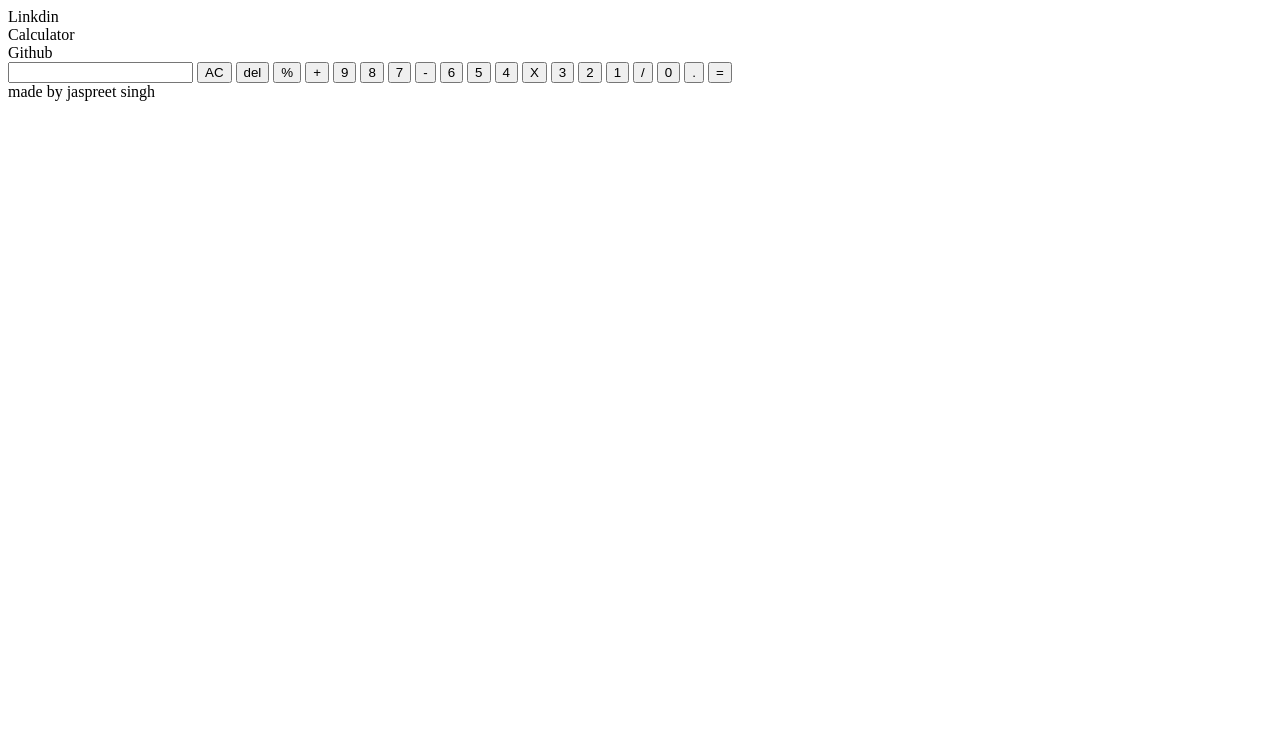
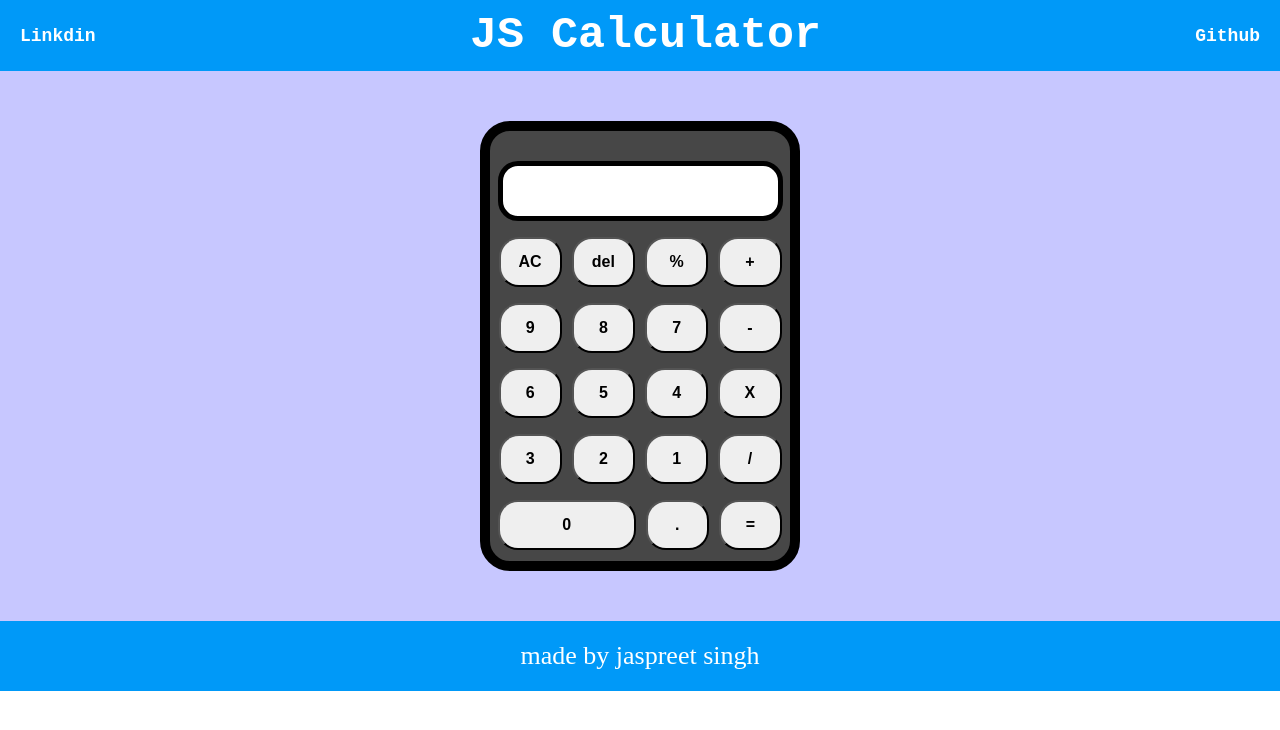
Before and after one commit to Jaspreet-Singh-gill/jscalculator, a plain HTML site: page index.html in a window 1280 px wide. Drawn offline with Linux system fonts and the light colour scheme.

Commit message:
fontend calculator

```diff
--- a/index.html
+++ b/index.html
@@ -9,13 +9,13 @@
 <body>
     <div class ="header">
         <div class ="h1">
-            Linkdin
+            <a href = "https://www.linkedin.com/in/jaspreet-singh-a45035341/">Linkdin</a>
         </div>
         <div class ="h2">
-            Calculator
+            JS Calculator
         </div>
         <div class ="h3">
-            Github
+            <a href ="https://github.com/Jaspreet-Singh-gill">Github</a>
         </div>
     </div>
 
--- a/style.css
+++ b/style.css
@@ -0,0 +1,96 @@
+body{
+    margin:0px;
+}
+
+.header{
+    display: flex;
+    align-items: center;
+    justify-content: space-between;
+    background-color: rgb(0, 153, 248);
+
+}
+
+.h1,.h2,
+.h3{
+    font-size: 18px;
+    font-family: 'Courier New', Courier, monospace;
+    font-weight: bold;
+    color: white;
+    padding : 10px 20px;
+}
+.h2{
+    font-size: 45px;
+
+
+
+}
+
+.middle{
+    display: flex;
+    justify-content: center;
+    align-items: center;
+    background-color: rgb(199, 199, 255);
+}
+
+.calContainer{
+    display: flex;
+    width: 300px;
+    height: 430px;
+    margin: 50px;
+    justify-content: center;
+    flex-wrap: wrap;
+    border:10px solid #000000;
+    border-radius: 30px;
+    background-color: rgb(71, 71, 71);
+
+
+
+}
+
+.calContainer button{
+    display: block;
+    width: 63.25px;
+    height: 50px;
+    margin:5px;
+    border-radius: 20px;
+    font-size: 16px;
+    font-weight: bold;
+}
+
+#inputArea{
+    box-sizing: border-box;
+    width: 285px;
+    height: 60px;
+    margin:5px;
+    border-radius: 20px;
+    margin-top: 30px;
+    font-size: 34px;
+    font-family: Georgia, 'Times New Roman', Times, serif;
+    padding: 5px;
+    text-align: right;
+    border: 5px solid black;
+
+}
+
+#zero{
+    width: 137.5px;
+}
+
+.footer{
+    display: flex;
+    justify-content: center;
+    align-items: center;
+    background-color:rgb(0, 153, 248);
+
+}
+
+.footer div{
+    font-size: 26px;
+    color: white;
+    padding: 20px 10px;
+}
+
+a{
+    text-decoration: none;
+    color: white;
+}
```
